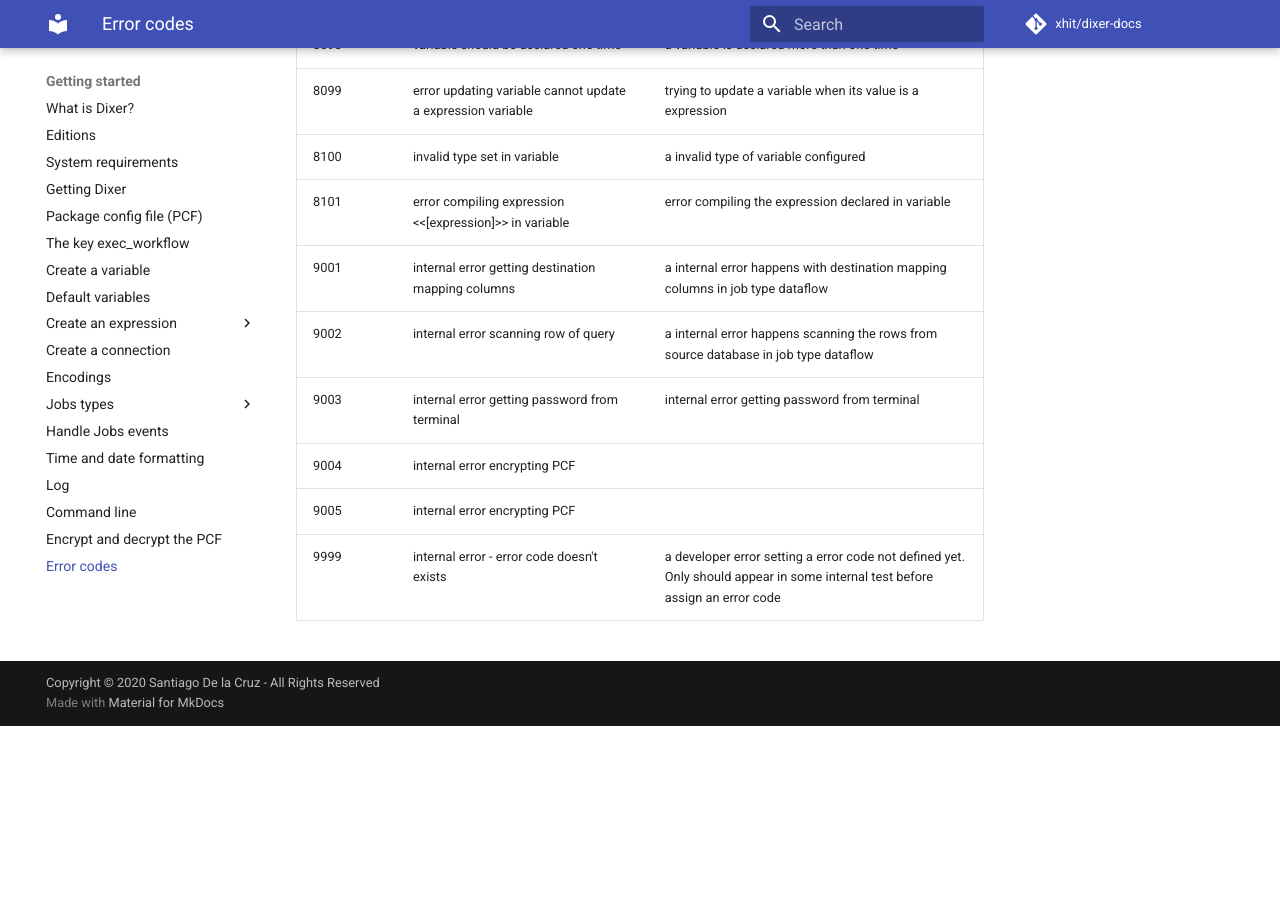
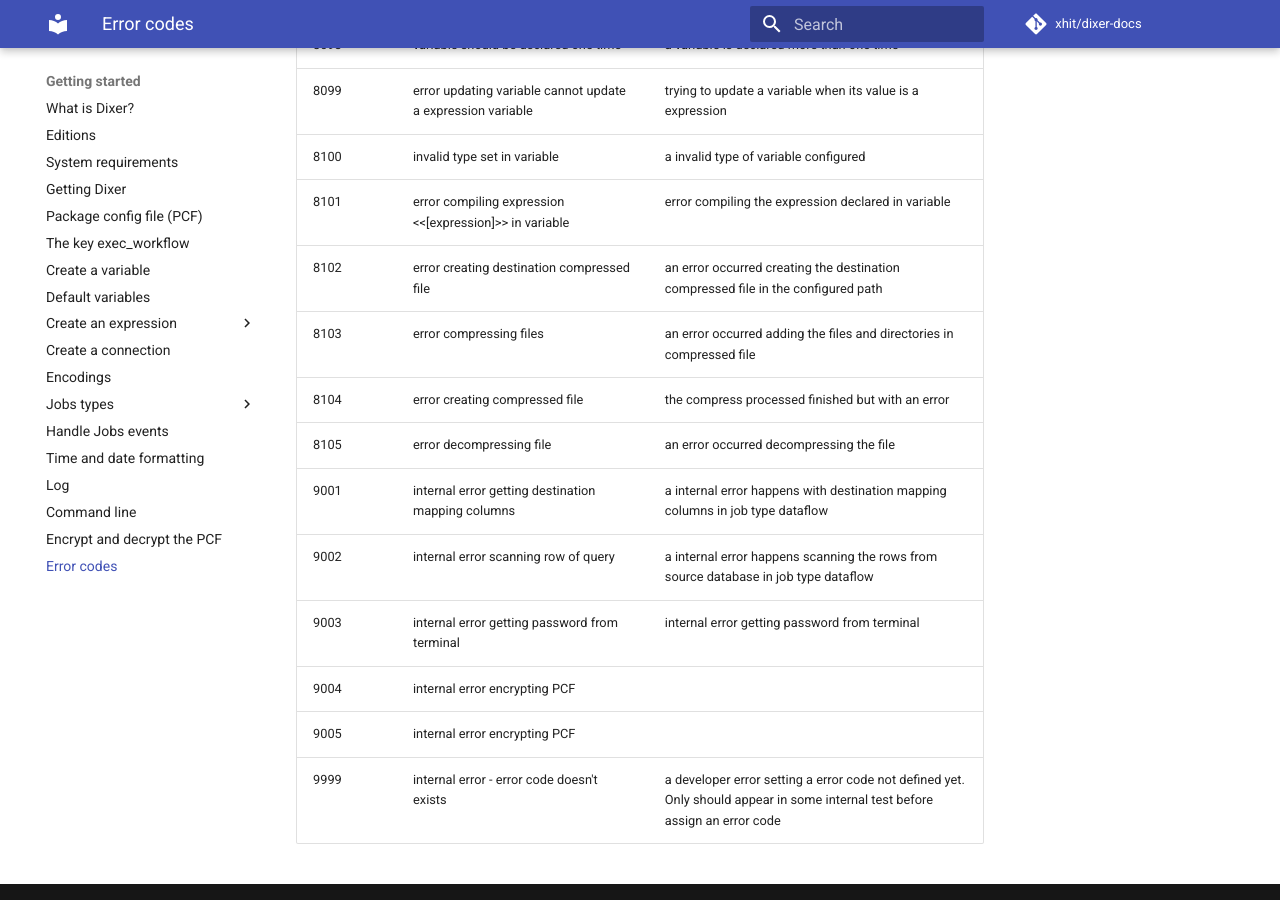
Before and after one commit to Dixer-ETL/dixer-docs, an MkDocs documentation site: the page built from docs/documentation/Error-codes.md, in a window 1280 px wide and 900 px high, scrolled down 6391 px. Built offline with MkDocs 1.6.1 and Material for MkDocs 9.7.7, drawn with Linux system fonts in a browser that asks for light colours; comment, search, counter and statistics services are not loaded; before the commit the page ends 7117 px from its top, so only the background shows below that.

Commit message:
Added missing error codes

```diff
--- a/docs/documentation/Error-codes.md
+++ b/docs/documentation/Error-codes.md
@@ -109,6 +109,10 @@ Error code OVER 9000! (yes, like Vegeta) are internal errors.
 | 8099       | error updating variable cannot update a expression variable                                  | trying to update a variable when its value is a expression                                                                                        |
 | 8100       | invalid type set in variable                                                                 | a invalid type of variable configured                                                                                                             |
 | 8101       | error compiling expression <<[expression]>> in variable                                      | error compiling the expression declared in variable                                                                                               |
+| 8102       | error creating destination compressed file                                                   | an error occurred creating the destination compressed file in the configured path                                                                 |
+| 8103       | error compressing files                                                                      | an error occurred adding the files and directories in compressed file                                                                             |
+| 8104       | error creating compressed file                                                               | the compress processed finished but with an error                                                                                                 |
+| 8105       | error decompressing file                                                                     | an error occurred decompressing the file                                                                                                          |
 | 9001       | internal error getting destination mapping columns                                           | a internal error happens with destination mapping columns in job type dataflow                                                                    |
 | 9002       | internal error scanning row of query                                                         | a internal error happens scanning the rows from source database in job type dataflow                                                              |
 | 9003       | internal error getting password from terminal                                                | internal error getting password from terminal                                                                                                     |
```
